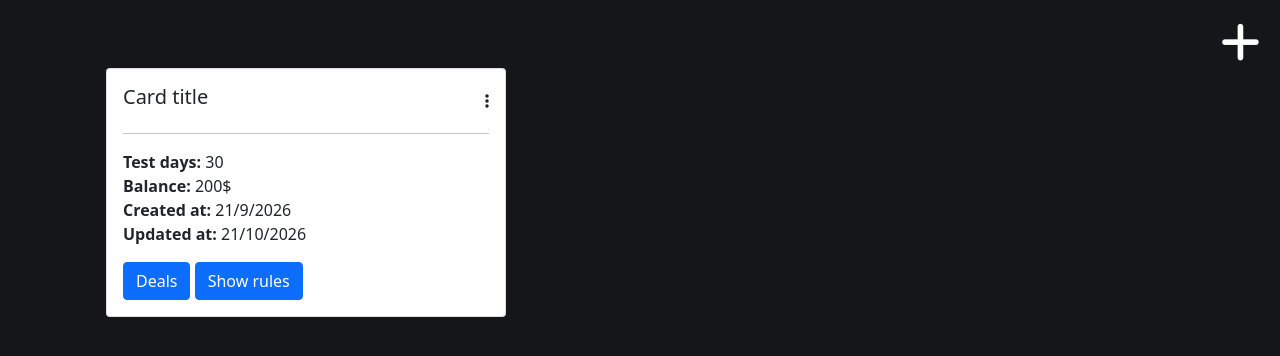
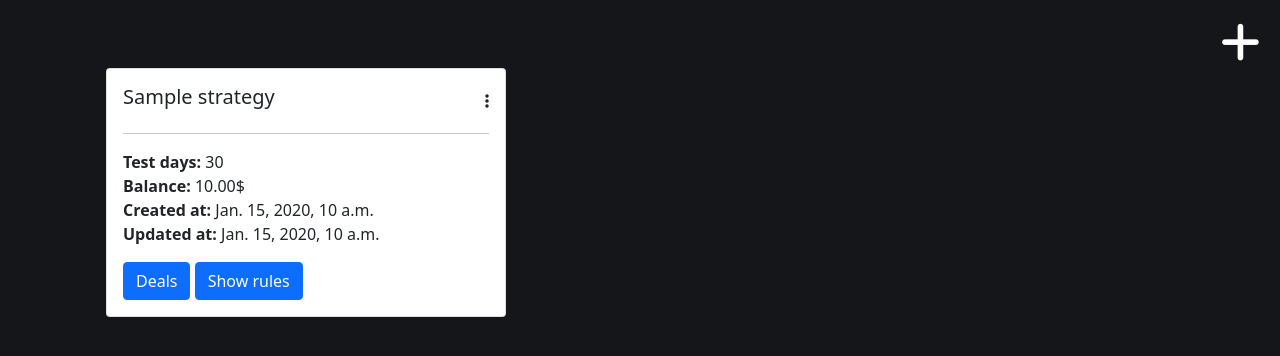
Before and after one commit to waleedsmadi/trading_log, a Django app: template strategies/templates/strategies/strategies.html in a window 1280 px wide. Shown: the top 356 px of the page. Run offline with Django 5.2, Linux system fonts and the light colour scheme; the template is opened without the code that fills it: values that come from a table or form of the project are taken from there, others are empty; tables that the repository leaves empty hold one stand-in row (values such as "Sample post"); some libraries are stand-ins or nearby versions.

Commit message:
Refactor(strategies): make the function  in views.py show the strategies in

```diff
--- a/strategies/templates/strategies/strategies.html
+++ b/strategies/templates/strategies/strategies.html
@@ -18,11 +18,13 @@
 <!-- // Start the container // -->
 <div class="container d-flex flex-wrap mt-5" style="padding: 20px;">
 
+
+    {% for strat in strats %}
     <!-- // Start card // -->
     <div class="card ms-3 mb-2" style="width: 400px;">
         <div class="card-body">
             <div class="d-flex justify-content-between align-items-center">
-                <h5 class="card-title">Card title</h5>
+                <h5 class="card-title">{{strat.title}}</h5>
                 <div class="dropdown">
 
                 <i class="fa-solid fa-ellipsis-vertical " id="dropdown-strategy" data-bs-toggle="dropdown" aria-expanded="false" style="cursor: pointer;"></i>
@@ -35,9 +37,9 @@
             <hr>
 
             <p class="card-text"><b>Test days: </b>30<br>
-                <b>Balance: </b>200$<br>
-                <b>Created at: </b>21/9/2026<br>
-                <b>Updated at: </b>21/10/2026
+                <b>Balance: </b>{{strat.balance}}$<br>
+                <b>Created at: </b>{{strat.created_at}}<br>
+                <b>Updated at: </b>{{strat.updated_at}}
             </p>
             <a href="#" class="btn btn-primary">Deals</a>
             <a href="#" class="btn btn-primary">Show rules</a>
@@ -45,6 +47,8 @@
     </div>
     <!-- // End card // -->
 
+    {% endfor %}
+
 
 </div>
 <!-- // End the container // -->
```
Also changed, not shown: strategies/views.py (+6 -3 lines).
